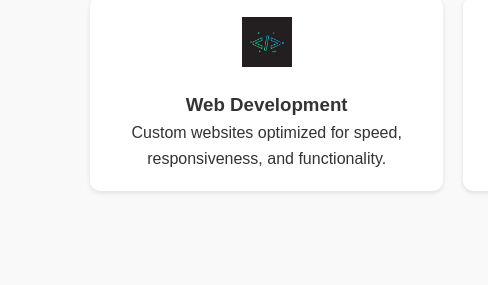
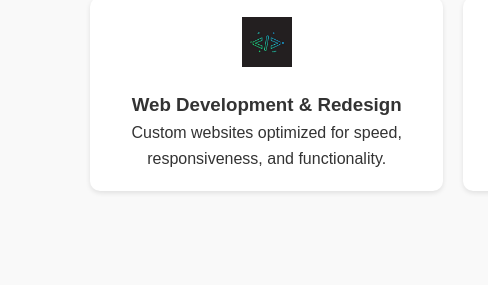
Before and after one commit to Shalom-Okpapi/Shalom-Portfolio, a plain HTML site: page index.html in a window 1280 px wide. Shown: the part 707-992 px from the top of the page, 0-488 px from the left. Drawn offline with Linux system fonts and the light colour scheme.

Commit message:
Update index.html

```diff
--- a/index.html
+++ b/index.html
@@ -49,7 +49,7 @@
       <div class="services-grid">
         <div class="service" data-animate>
           <img src="code.jpg" alt="Code Icon">
-          <h3>Web Development</h3>
+          <h3>Web Development & Redesign</h3>
           <p>Custom websites optimized for speed, responsiveness, and functionality.</p>
         </div>
         <div class="service" data-animate>
```
